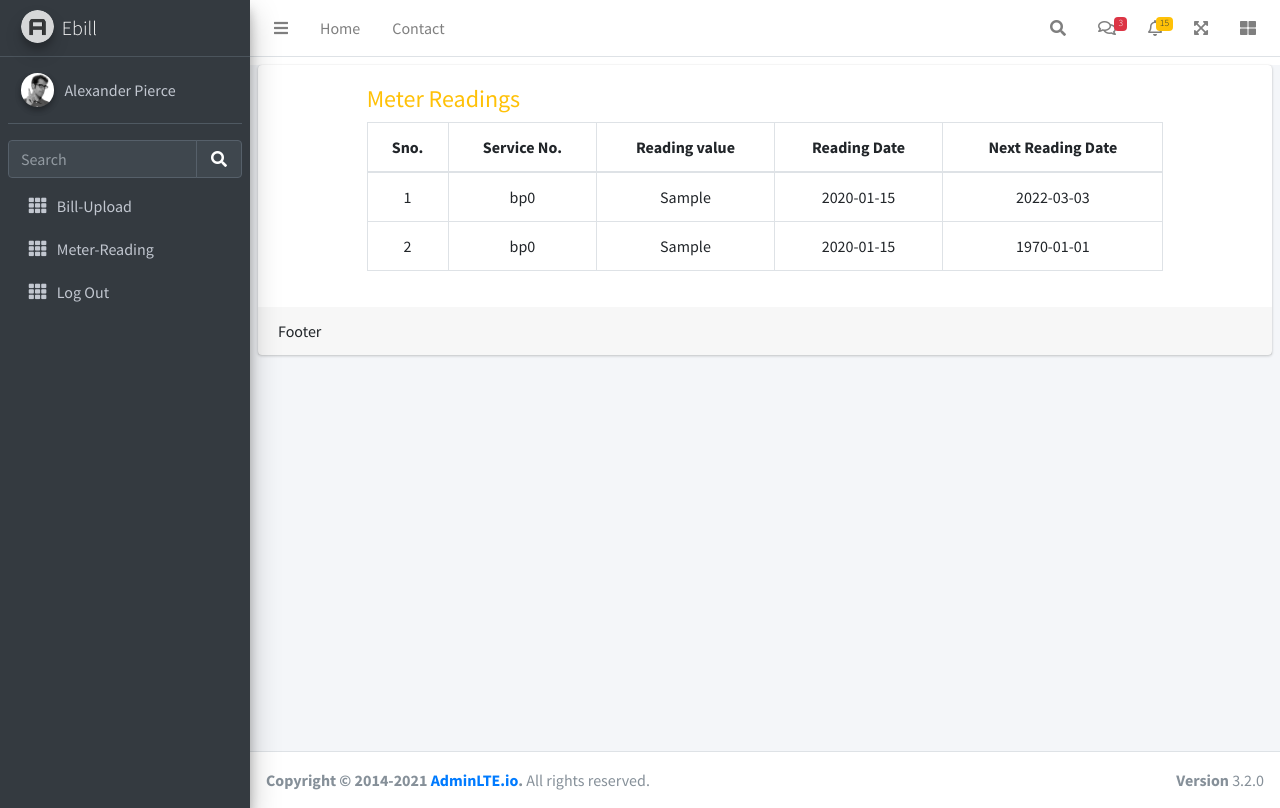
After one commit to rahul1290/bill, a CodeIgniter app: page /bill/Show-Meter-Reading in a window 1280 px wide. The commit adds this page. Run offline with CodeIgniter, Linux system fonts and the light colour scheme; data comes from the database, SQL or seed files in the repository; tables that the repository leaves empty hold one stand-in row (values such as "Sample post"); some libraries are stand-ins or nearby versions.

Commit message:
aligment

```diff
--- a/application/config/config.php
+++ b/application/config/config.php
@@ -24,6 +24,7 @@ defined('BASEPATH') OR exit('No direct script access allowed');
 |
 */
 $config['base_url'] = 'http://localhost/bill';
+//$config['base_url'] = 'http://10.0.4.194/bill';
 $config['cur_date'] = date('Y-m-d H:i:s');
 $config['project_name'] = 'Electricity Bill';
 
--- a/application/config/routes.php
+++ b/application/config/routes.php
@@ -2,7 +2,7 @@
 defined('BASEPATH') OR exit('No direct script access allowed');
 
 
-$route['default_controller'] = 'auth';
+$route['default_controller'] = 'Auth_ctrl/login';
 $route['master/Company'] = 'company_ctrl';
 $route['master/Cost-Center'] = 'costcenter_ctrl';
 $route['master/Location'] = 'location_ctrl';
@@ -11,6 +11,7 @@ $route['master/User'] = 'user_ctrl';
 $route['Assign-meter'] = 'Assigntask_ctrl';
 $route['Bill-upload'] = 'Meter_ctrl/bill_upload';
 $route['Meter-Reading'] = 'Meter_ctrl/meter_reading';
-$route['Log-Out'] = 'Auth/logout';
+$route['Show-Meter-Reading'] = 'Meter_ctrl/show_meter_readings';
+$route['Log-Out'] = 'Company_ctrl/logout';
 $route['404_override'] = '';
 $route['translate_uri_dashes'] = FALSE;
--- a/application/controllers/Company_ctrl.php
+++ b/application/controllers/Company_ctrl.php
@@ -87,4 +87,9 @@ class Company_ctrl extends CI_Controller {
 		echo json_encode(array('msg'=>'Something went wrong.','status'=>500));
 	  }
   }
+
+  function logout(){
+	session_destroy();
+	redirect('/');
+  }
 }
--- a/application/controllers/Meter_ctrl.php
+++ b/application/controllers/Meter_ctrl.php
@@ -118,7 +118,7 @@ class Meter_ctrl extends CI_Controller {
 
   function bill_upload(){
       $data['service_no'] = $this->Meter_model->meterlistUserWise($this->session->userdata('user_id'));
-
+      //print_r($this->db->last_query()); die;
       if ($this->input->server('REQUEST_METHOD') === 'GET') {
           $data['main_content'] = $this->load->view('bill-upload',$data,true);
           $this->load->view('admin_layout',$data);
@@ -213,11 +213,31 @@ class Meter_ctrl extends CI_Controller {
 
           $this->form_validation->set_error_delimiters('<div class="text-danger">', '</div>');
           if ($this->form_validation->run()){
-
+              $db_data['bpno'] = $this->input->post('serviceno');
+              $db_data['user_id'] = $this->session->userdata('user_id');
+              $db_data['reading_date'] = $this->input->post('reading_date');
+              $db_data['reading_value'] = $this->input->post('reading_value');
+              $db_data['created_at'] = date('Y-m-d');
+              $db_data['created_by'] = $this->session->userdata('user_id');
+              if($this->Meter_model->meter_reading($db_data)){
+                redirect(current_url());
+              }
           } else {
               $data['main_content'] = $this->load->view('meter-reading',$data,true);
               $this->load->view('admin_layout',$data);
           }
       }
   }
+
+  function show_meter_readings(){
+      $user_id = $this->session->userdata('user_id');
+      if($this->session->userdata('role') == 'super_admin' || $this->session->userdata('role') == 'admin'){
+        $data['readings'] = $this->Meter_model->show_meter_readings();
+      } else {
+        $data['readings'] = $this->Meter_model->show_meter_readings($user_id);
+      }
+
+      $data['main_content'] = $this->load->view('meter-reading-show',$data,true);
+      $this->load->view('admin_layout',$data);
+  }
 }
--- a/application/models/Meter_model.php
+++ b/application/models/Meter_model.php
@@ -59,7 +59,7 @@ class Meter_model extends CI_Model {
                             join (SELECT  IFNULL(sub_meter_id,sno_id) as mno FROM `task_assign` WHERE status = 1) m2 on m2.mno = m.mid where m.status = 1")->result_array();
 	    } else {
 	       $result = $this->db->query("SELECT * from meter_master m
-                            join (SELECT  IFNULL(sub_meter_id,sno_id) as mno FROM `task_assign` WHERE user_id = 1 and status = 1) m2 on m2.mno = m.mid where m.status = 1")->result_array();
+                            join (SELECT  IFNULL(sub_meter_id,sno_id) as mno FROM `task_assign` WHERE user_id = $uid and status = 1) m2 on m2.mno = m.mid where m.status = 1")->result_array();
 	    }
 
 	    if(count($result)>0){
@@ -67,6 +67,19 @@ class Meter_model extends CI_Model {
 	    } else {
 	        return  null;
 	    }
+	}
+
+	function show_meter_readings($uid=null){
+
+		$this->db->select('mr.*,u.fname,u.lname,mm.bpno,ta.upload_frq,ta.bill_upload');
+		$this->db->join('users u','u.uid = mr.user_id');
+		if(!is_null($uid)){
+			$this->db->where('mr.user_id',$uid);
+		}
+		$this->db->join("(SELECT task_id,if(isnull(sub_meter_id),sno_id,sub_meter_id) as bpno,upload_frq,bill_upload FROM task_assign) as ta",'ta.bpno = mr.bpno');
+		$this->db->join('meter_master mm','mm.mid = mr.bpno AND mm.status = 1');
+		$result = $this->db->get_where('meter_reading mr',array('mr.status'=>1))->result_array();
+		return $result;
 	}
 
 	function meter_delete($mid){
@@ -89,4 +102,27 @@ class Meter_model extends CI_Model {
 	        return null;
 	    }
 	}
+
+	function meter_reading($data){
+		$this->db->select('*');
+		$records = $this->db->get_where('meter_reading',array('bpno'=>$data['bpno'],'reading_date'=>$data['reading_date'],'status'=>1))->result_array();
+
+		if(count($records)>0){
+			$this->db->where('mr_id',$records[0]['mr_id']);
+			$result = $this->db->update('meter_reading',array(
+				'bpno' => $data['bpno'],
+				'user_id' => $data['user_id'],
+				'reading_value' => $data['reading_value'],
+				'created_at' => date('Y-m-d'),
+				'created_by' => $this->session->userdata('user_id')
+			));
+		} else {
+			$result = $this->db->insert('meter_reading',$data);
+		}
+	    if($result){
+	     return true;
+	    } else{
+	        return false;
+	    }
+	}
 }
--- a/application/views/admin_layout.php
+++ b/application/views/admin_layout.php
@@ -191,6 +191,7 @@
         <ul class="nav nav-pills nav-sidebar flex-column" data-widget="treeview" role="menu" data-accordion="false">
           <!-- Add icons to the links using the .nav-icon class
                with font-awesome or any other icon font library -->
+          <?php if($this->session->userdata('role') == 'super_admin' || $this->session->userdata('role') == 'admin'){ ?>
           <li class="nav-item <?php if($this->uri->segment('1') == 'master'){
               echo "menu-is-opening menu-open";
           }?>">
@@ -245,6 +246,8 @@
               </li>
             </ul>
           </li>
+          <?php } ?>
+          <?php if($this->session->userdata('role') == 'super_admin' || $this->session->userdata('role') == 'admin'){ ?>
           <li class="nav-item">
             <a href="<?php echo base_url('Assign-meter'); ?>" class="nav-link <?php if($this->uri->segment('1') == 'Assign-meter'){
                     echo 'active';
@@ -256,6 +259,7 @@
               </p>
             </a>
           </li>
+          <?php } ?>
 
           <li class="nav-item">
             <a href="<?php echo base_url('Bill-upload'); ?>" class="nav-link <?php if($this->uri->segment('1') == 'Bill-upload'){
--- a/application/views/assigntask.php
+++ b/application/views/assigntask.php
@@ -4,7 +4,7 @@
         <div class="card-body">
           <div class="row">
           	<div class="col-12">
-          		<h5 class="text-warning" id="page-heading">Create User</h5>
+          		<h5 class="text-warning" id="page-heading">Assign User</h5>
           		<hr/>
           		<form name="f1" method="POST" action="<?php echo base_url();?>Assign-meter">
 
@@ -54,7 +54,7 @@
                         </div>
 
                         <div class="col row">
-                            <label for="inputEmail3" class="col-sm-4 col-form-label">Submeter No.<label class="text-danger">*</label></label>
+                            <label for="inputEmail3" class="col-sm-4 col-form-label">Submeter No.</label>
                             <div class="col-sm-8">
                               <select id="sub-meter" name="sub-meter" class="form-control">
                                 <option value="" selected>Select sub-meter</option>
--- /dev/null
+++ b/application/views/meter-reading-show.php
@@ -0,0 +1,61 @@
+    <section class="content mt-2">
+      <!-- Default box -->
+      <div class="card">
+        <div class="card-body">
+          	<div class="offset-sm-1 col-10">
+          		<h4 class="text-warning" id="page-heading">Meter Readings</h4>
+          		<table class="table table-bordered text-center">
+                  <thead>
+                    <tr>
+                      <th>Sno.</th>
+                      <th>Service No.</th>
+                      <th>Reading value</th>
+                      <th>Reading Date</th>
+                      <th>Next Reading Date</th>
+                    </tr>
+                  </thead>
+                  <tbody>
+                        <?php $c=1; foreach($readings as $reading){ ?>
+                          <td><?php echo $c; ?></td>
+                          <td><?php echo $reading['bpno']; ?></td>
+                          <td><?php echo $reading['reading_value']; ?></td>
+                          <td><?php echo $reading['reading_date']; ?></td>
+                          <td><?php echo date('Y-m-d', strtotime("+".$reading['upload_frq']."days")); ?></td>
+                        </tr>
+                        <?php $c++; } ?>
+                  </tbody>
+              </table>
+          	</div>
+
+
+        </div>
+        <!-- /.card-body -->
+        <div class="card-footer">
+          Footer
+        </div>
+        <!-- /.card-footer-->
+      </div>
+      <!-- /.card -->
+    </section>
+
+
+    <script>
+    const baseUrl = $('#base_url').val();
+
+    $(document).on('change','#serviceno',function(){
+    	var serviceNo = $(this).val();
+		$.ajax({
+            url: `${baseUrl}Meter_ctrl/getMeters/${serviceNo}`,
+            method: "GET",
+            dataType: "json",
+            success(response){
+                if(response.status == 200){
+                    $('#costcenter').html('<option value="'+ response.data[0]['costc_id'] +'">'+ response.data[0]['cost_center'] +'</option>');
+                    $('#location').html('<option value="'+ response.data[0]['loc_id'] +'">'+ response.data[0]['location_name'] +'</option>');
+                    $('#company').html('<option value="'+ response.data[0]['cid'] +'">'+ response.data[0]['company_name'] +'</option>');
+                }
+            }
+        });
+    });
+
+    </script>
--- a/application/views/meter-reading.php
+++ b/application/views/meter-reading.php
@@ -3,7 +3,10 @@
       <div class="card">
         <div class="card-body">
           	<div class="offset-sm-1 col-10">
-          		<h5 class="text-warning" id="page-heading">Meter Reading</h5>
+          		<span class="text-warning" id="page-heading">Meter Reading</span>
+              <span class="pull-right" style="float: right;">
+                <a class="btn btn-sm btn-primary" href="<?php echo base_url('Show-Meter-Reading'); ?>">Show-previous-Readings</a>
+              </span>
           		<hr/>
           		<form name="f1" method="POST" action="<?php echo base_url();?>Meter-Reading">
                     <div class="form-group row">
```
Also changed, not shown: application/controllers/Assigntask_ctrl.php (+4 -4 lines), application/controllers/Auth_ctrl.php (+10 -2 lines).
